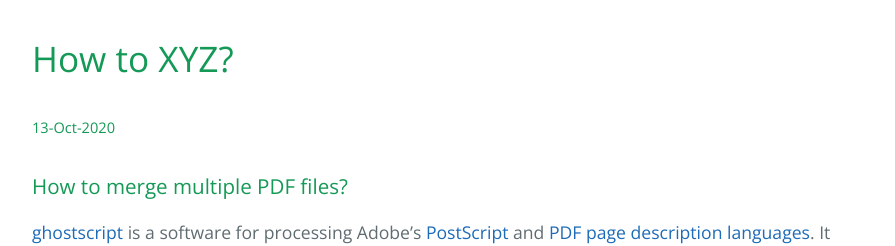
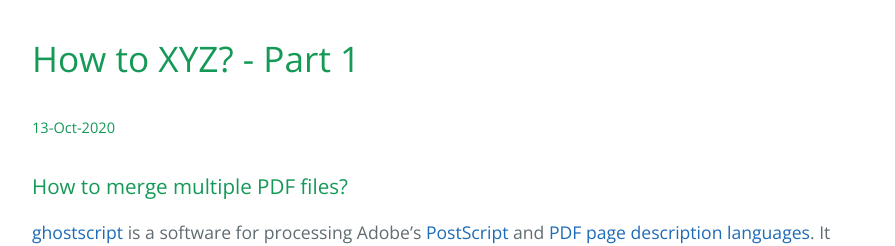
Before and after one commit to vinitjoglekar/vinitjoglekar.github.io, a Jekyll site: the page built from _pages/how_to_1.md, in a window 1280 px wide. Shown: the top 246 px of the page, without its empty margins (192-1087 px from the left). Built offline with Jekyll 4.4.1, drawn with Linux system fonts in a browser that asks for light colours.

Commit message:
Update how_to_1.md

````diff
--- a/_pages/how_to_1.md
+++ b/_pages/how_to_1.md
@@ -1,13 +1,13 @@
 ---
 layout: default
-title: How to XYZ?
+title: How to XYZ? - Part 1
 ---
 
-# How to XYZ?
+# How to XYZ? - Part 1
 ##### 13-Oct-2020
 
 ### How to merge multiple PDF files?
 [ghostscript](https://en.wikipedia.org/wiki/Ghostscript) is a software for processing Adobe's [PostScript](https://en.wikipedia.org/wiki/PostScript) and [PDF](https://en.wikipedia.org/wiki/Portable_Document_Format) [page description languages](https://en.wikipedia.org/wiki/Page_description_language). It may be used to merge multiple PDF files into a single PDF file, using the following command line syntax:
-``` Shell
+```Shell
 gs -dNOPAUSE -sDEVICE=pdfwrite -sOUTPUTFILE=combined.pdf -dBATCH pdf1.pdf pdf2.pdf pdf3.pdf ...
 ```
````
